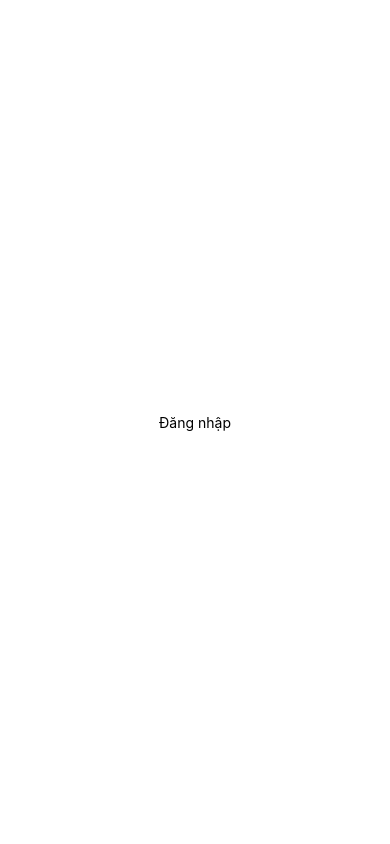
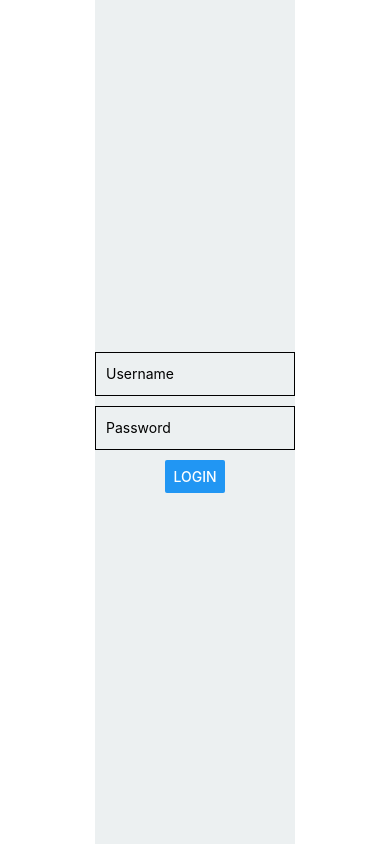
Before and after one commit to ngoctuan96tn/StoreApp, a React Native app: screen / in a window 390 px wide. Built offline with nearby package versions, Linux system fonts and the light colour scheme.

Commit message:
login form demo

```diff
--- a/component/Login.js
+++ b/component/Login.js
@@ -1,14 +1,62 @@
-import React from 'react'
-import {
-    Image,
-    Text,
-    TextInput,
-    Button,
-    View
-} from 'react-native'
+import React, { Component } from 'react';
+import { Alert, Button, TextInput, View, StyleSheet } from 'react-native';
 
-export default function Login (props) {
-    return <View>
-        <Text>Đăng nhập</Text>
-    </View>
+export default class App extends Component {
+  constructor(props) {
+    super(props);
+
+    this.state = {
+      username: '',
+      password: '',
+    };
+  }
+
+  onLogin() {
+    const { username, password } = this.state;
+
+    Alert.alert('Credentials', `${username} + ${password}`);
+  }
+
+  render() {
+    return (
+      <View style={styles.container}>
+        <TextInput
+          value={this.state.username}
+          onChangeText={(username) => this.setState({ username })}
+          placeholder={'Username'}
+          style={styles.input}
+        />
+        <TextInput
+          value={this.state.password}
+          onChangeText={(password) => this.setState({ password })}
+          placeholder={'Password'}
+          secureTextEntry={true}
+          style={styles.input}
+        />
+
+        <Button
+          title={'Login'}
+          style={styles.input}
+          onPress={this.onLogin.bind(this)}
+        />
+      </View>
+    );
+  }
 }
+
+const styles = StyleSheet.create({
+  container: {
+    flex: 1,
+    alignItems: 'center',
+    justifyContent: 'center',
+    backgroundColor: '#ecf0f1',
+  },
+  input: {
+    width: 200,
+    height: 44,
+    padding: 10,
+    borderWidth: 1,
+    borderColor: 'black',
+    marginBottom: 10,
+  },
+});
```
